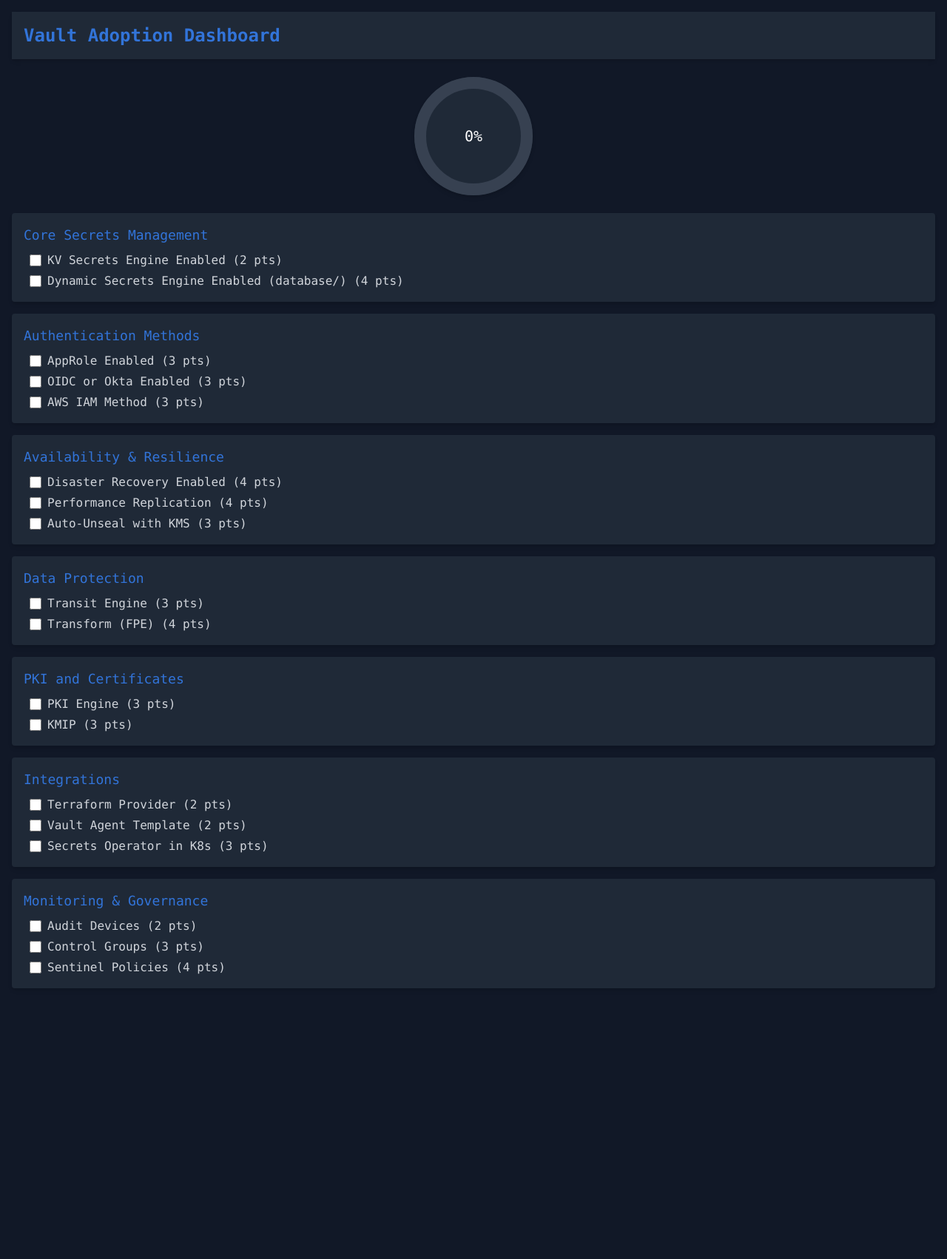
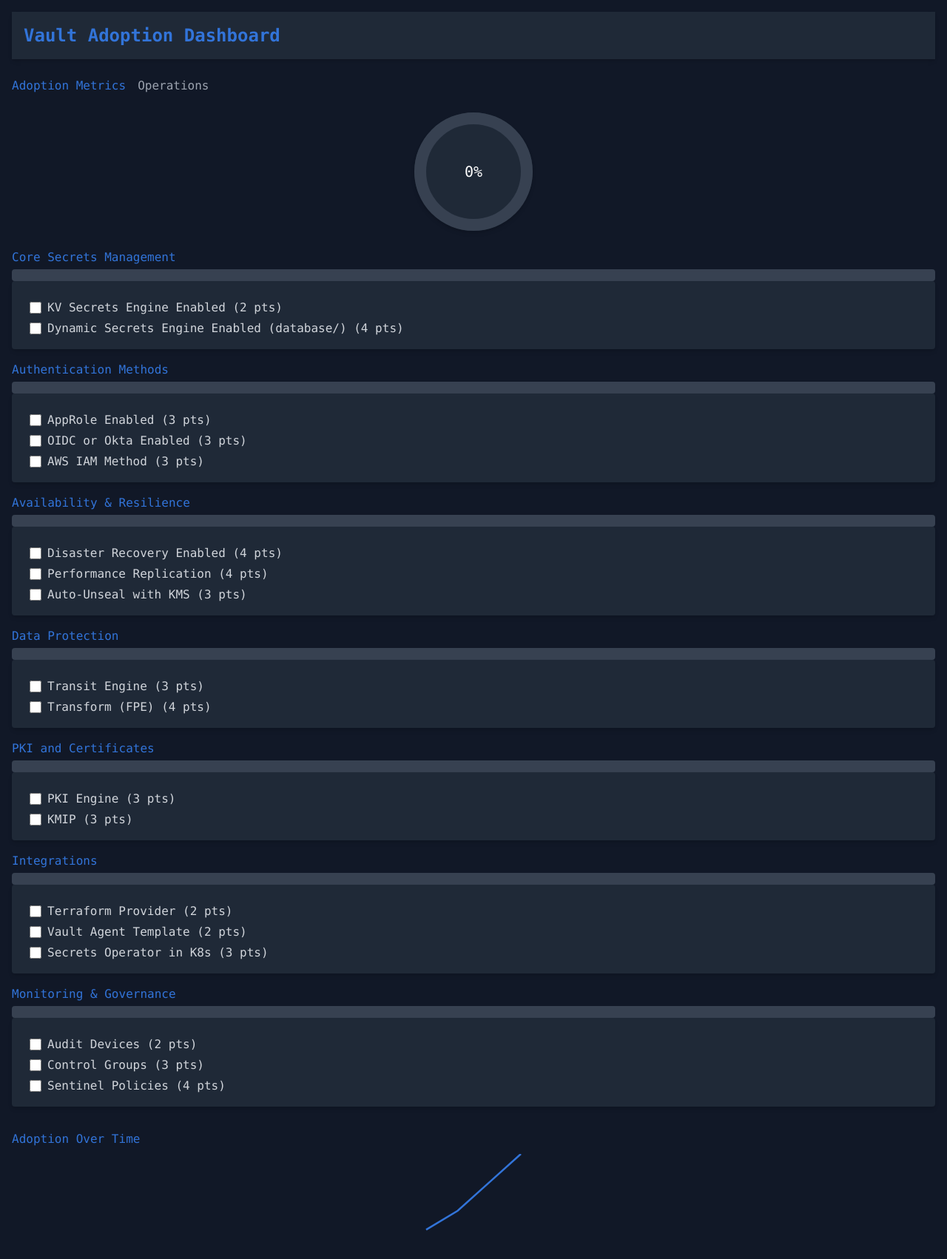
Before and after one commit to majestyz3/vault-dashboard, a React (Vite) app: page / in a window 1280 px wide. Shown: the whole page at 74% size. Before the commit the page ends 1368 px from the top, so only its background shows below. Built offline with nearby package versions, Linux system fonts and the light colour scheme; no server answers.

Commit message:
Add charts and operational metrics

```diff
--- a/src/App.tsx
+++ b/src/App.tsx
@@ -1,7 +1,11 @@
 import React, { useEffect, useState } from 'react';
 import RadialMeter from './components/RadialMeter';
 import UseCaseChecklist from './components/UseCaseChecklist';
+import ProgressBar from './components/charts/ProgressBar';
+import LineChart from './components/charts/LineChart';
+import DonutChart from './components/charts/DonutChart';
 import useCases from './data/useCases.json';
+import adoptionHistory from './data/adoptionHistory.json';
 import {
   fetchAuthMethods,
   fetchMounts,
@@ -10,6 +14,7 @@
   fetchSealStatus,
   fetchPolicies
 } from './api/vaultClient';
+import { fetchLeader } from './api/vaultMetricsClient';
 
 interface UseCaseItem {
   name: string;
@@ -22,6 +27,8 @@
 const App: React.FC = () => {
   const [loading, setLoading] = useState(true);
   const [results, setResults] = useState<Record<string, any>>({});
+  const [leader, setLeader] = useState<any>(null);
+  const [tab, setTab] = useState<'adoption' | 'operations'>('adoption');
 
   const evaluateCheck = (item: UseCaseItem, data: any): boolean => {
     if (item.dataset === 'mock') return false;
@@ -39,13 +46,14 @@
   useEffect(() => {
     const load = async () => {
       try {
-        const [auth, mounts, audit, replication, seal, policies] = await Promise.all([
+        const [auth, mounts, audit, replication, seal, policies, leaderResp] = await Promise.all([
           fetchAuthMethods(),
           fetchMounts(),
           fetchAuditDevices(),
           fetchReplicationStatus(),
           fetchSealStatus(),
-          fetchPolicies()
+          fetchPolicies(),
+          fetchLeader()
         ]);
         setResults({
           auth: auth.data,
@@ -55,6 +63,7 @@
           seal: seal.data,
           policies: policies.data
         });
+        setLeader(leaderResp.data);
       } catch (err) {
         console.error(err);
       } finally {
@@ -88,6 +97,16 @@
           <header className="bg-gray-800 shadow-md mb-6 p-4 flex items-center justify-between">
             <h1 className="text-vaultBlue text-2xl font-semibold">Vault Adoption Dashboard</h1>
           </header>
+          <div className="flex space-x-4 mb-6">
+            <button onClick={() => setTab('adoption')} className={tab === 'adoption' ? 'text-vaultBlue' : 'text-gray-400'}>
+              Adoption Metrics
+            </button>
+            <button onClick={() => setTab('operations')} className={tab === 'operations' ? 'text-vaultBlue' : 'text-gray-400'}>
+              Operations
+            </button>
+          </div>
+          {tab === 'adoption' ? (
+            <>
               <div className="flex justify-center mb-6">
                 <RadialMeter percentage={percentage} />
               </div>
@@ -97,8 +116,40 @@
                   const completed = evaluateCheck(item, data);
                   return { ...item, completed };
                 });
-            return <UseCaseChecklist key={category} title={category} items={items} />;
+                const categoryPoints = list.reduce((s: number, i: UseCaseItem) => s + i.points, 0);
+                const categoryEarned = items.reduce((s: number, i: UseCaseItem) => s + (i.completed ? i.points : 0), 0);
+                const pct = (categoryEarned / categoryPoints) * 100;
+                return (
+                  <div key={category} className="mb-4">
+                    <h2 className="text-vaultBlue mb-1">{category}</h2>
+                    <ProgressBar percentage={pct} />
+                    <UseCaseChecklist title="" items={items} />
+                  </div>
+                );
               })}
+              <div className="mt-8">
+                <h2 className="text-vaultBlue mb-2">Adoption Over Time</h2>
+                <LineChart data={adoptionHistory as any} />
+              </div>
+            </>
+          ) : (
+            <div className="space-y-6">
+              <div>
+                <h2 className="text-vaultBlue mb-2">Secrets Engines</h2>
+                <DonutChart slices={[{ label: 'engines', value: Object.keys(results.mounts || {}).length }]} />
+              </div>
+              <div>
+                <h2 className="text-vaultBlue mb-2">Auth Methods</h2>
+                <DonutChart slices={[{ label: 'auth', value: Object.keys(results.auth || {}).length }]} />
+              </div>
+              {leader && (
+                <div className="bg-gray-800 p-4 rounded">
+                  <h2 className="text-vaultBlue mb-1">Leader</h2>
+                  <p>{leader.leader_address}</p>
+                </div>
+              )}
+            </div>
+          )}
         </>
       )}
     </div>
--- /dev/null
+++ b/src/api/vaultMetricsClient.ts
@@ -0,0 +1,15 @@
+import axios from 'axios';
+
+const VAULT_ADDR = import.meta.env.VITE_VAULT_ADDR || process.env.VAULT_ADDR;
+const VAULT_TOKEN = import.meta.env.VITE_VAULT_TOKEN || process.env.VAULT_TOKEN;
+
+const metricsClient = axios.create({
+  baseURL: VAULT_ADDR,
+  headers: { 'X-Vault-Token': VAULT_TOKEN }
+});
+
+export const fetchLeader = () => metricsClient.get('/v1/sys/leader');
+export const fetchMetrics = () => metricsClient.get('/v1/sys/metrics');
+export const fetchReplicationStatus = () => metricsClient.get('/v1/sys/replication/status');
+
+export default metricsClient;
--- /dev/null
+++ b/src/components/charts/DonutChart.tsx
@@ -0,0 +1,45 @@
+import React from 'react';
+
+interface Slice {
+  label: string;
+  value: number;
+}
+
+interface Props {
+  slices: Slice[];
+}
+
+const DonutChart: React.FC<Props> = ({ slices }) => {
+  const total = slices.reduce((sum, s) => sum + s.value, 0);
+  let cumulative = 0;
+
+  const paths = slices.map((slice) => {
+    const startAngle = (cumulative / total) * Math.PI * 2;
+    cumulative += slice.value;
+    const endAngle = (cumulative / total) * Math.PI * 2;
+
+    const largeArc = endAngle - startAngle > Math.PI ? 1 : 0;
+    const x1 = 50 + 40 * Math.cos(startAngle);
+    const y1 = 50 + 40 * Math.sin(startAngle);
+    const x2 = 50 + 40 * Math.cos(endAngle);
+    const y2 = 50 + 40 * Math.sin(endAngle);
+
+    return (
+      <path
+        key={slice.label}
+        d={`M50 50 L ${x1} ${y1} A 40 40 0 ${largeArc} 1 ${x2} ${y2} Z`}
+        fill={slice.label === 'unused' ? '#4b5563' : '#3274d9'}
+        stroke="#1f2937"
+        strokeWidth="1"
+      />
+    );
+  });
+
+  return (
+    <svg viewBox="0 0 100 100" className="w-40 h-40">
+      {paths}
+    </svg>
+  );
+};
+
+export default DonutChart;
--- /dev/null
+++ b/src/components/charts/LineChart.tsx
@@ -0,0 +1,34 @@
+import React from 'react';
+
+interface Point {
+  date: string;
+  enabled: number;
+}
+
+interface Props {
+  data: Point[];
+}
+
+const LineChart: React.FC<Props> = ({ data }) => {
+  if (!data.length) return null;
+  const maxY = Math.max(...data.map((d) => d.enabled));
+
+  const points = data.map((d, i) => {
+    const x = (i / (data.length - 1)) * 100;
+    const y = 100 - (d.enabled / maxY) * 100;
+    return `${x},${y}`;
+  });
+
+  return (
+    <svg viewBox="0 0 100 100" className="w-full h-32">
+      <polyline
+        fill="none"
+        stroke="#3274d9"
+        strokeWidth="2"
+        points={points.join(' ')}
+      />
+    </svg>
+  );
+};
+
+export default LineChart;
--- /dev/null
+++ b/src/components/charts/ProgressBar.tsx
@@ -0,0 +1,16 @@
+import React from 'react';
+
+interface Props {
+  percentage: number;
+}
+
+const ProgressBar: React.FC<Props> = ({ percentage }) => (
+  <div className="w-full bg-gray-700 h-4 rounded">
+    <div
+      className="h-4 rounded"
+      style={{ width: `${percentage}%`, backgroundColor: percentage === 100 ? '#16a34a' : '#3274d9' }}
+    />
+  </div>
+);
+
+export default ProgressBar;
--- /dev/null
+++ b/src/data/adoptionHistory.json
@@ -0,0 +1,6 @@
+[
+  {"date": "2024-01-01", "enabled": 2},
+  {"date": "2024-02-01", "enabled": 4},
+  {"date": "2024-03-01", "enabled": 7},
+  {"date": "2024-04-01", "enabled": 10}
+]
```
Also changed, not shown: src/data/useCases.json (+18 -18 lines), 1 other file (tests, documents, lock files or other folders). Lines whose indentation alone changed are shown as unchanged.
